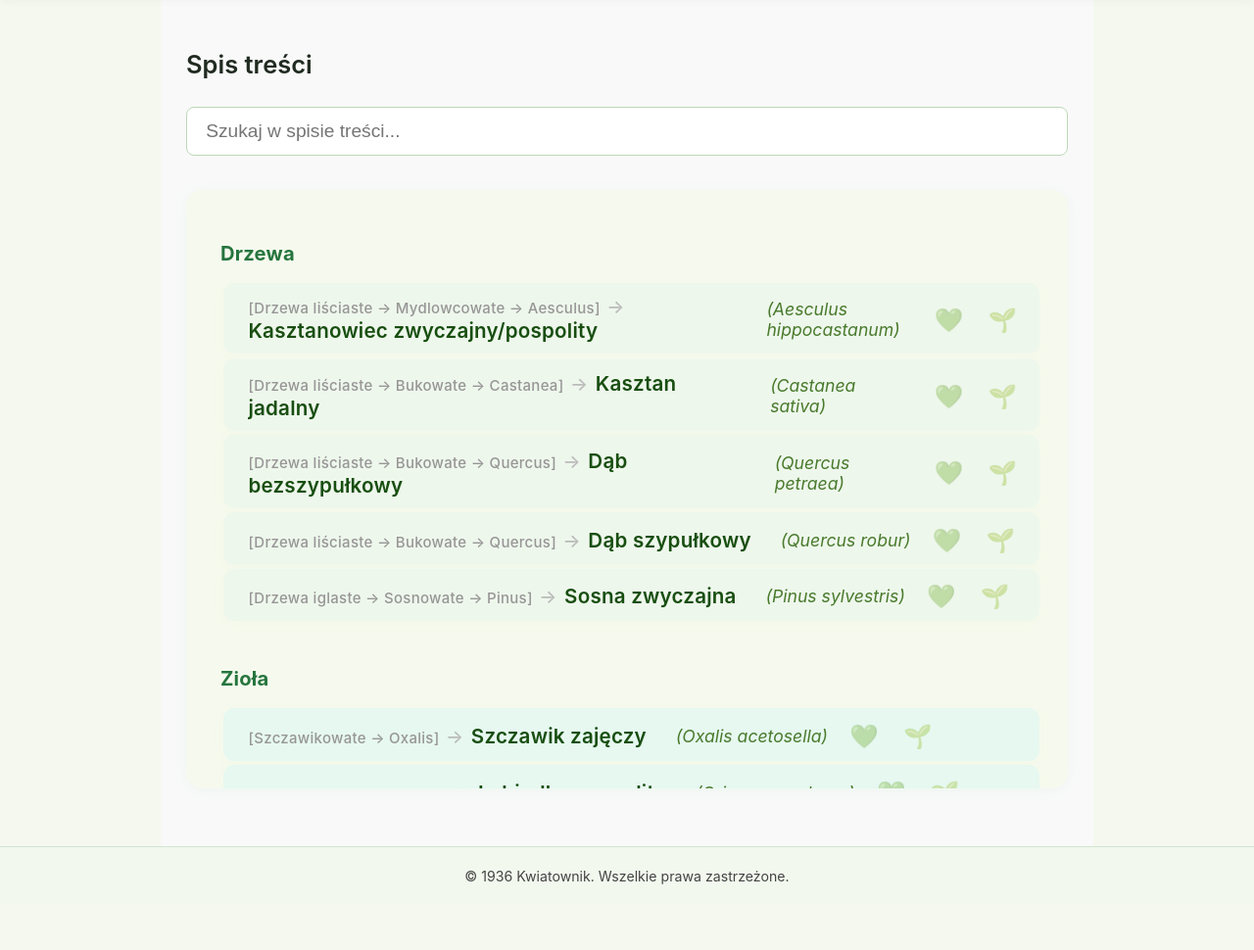
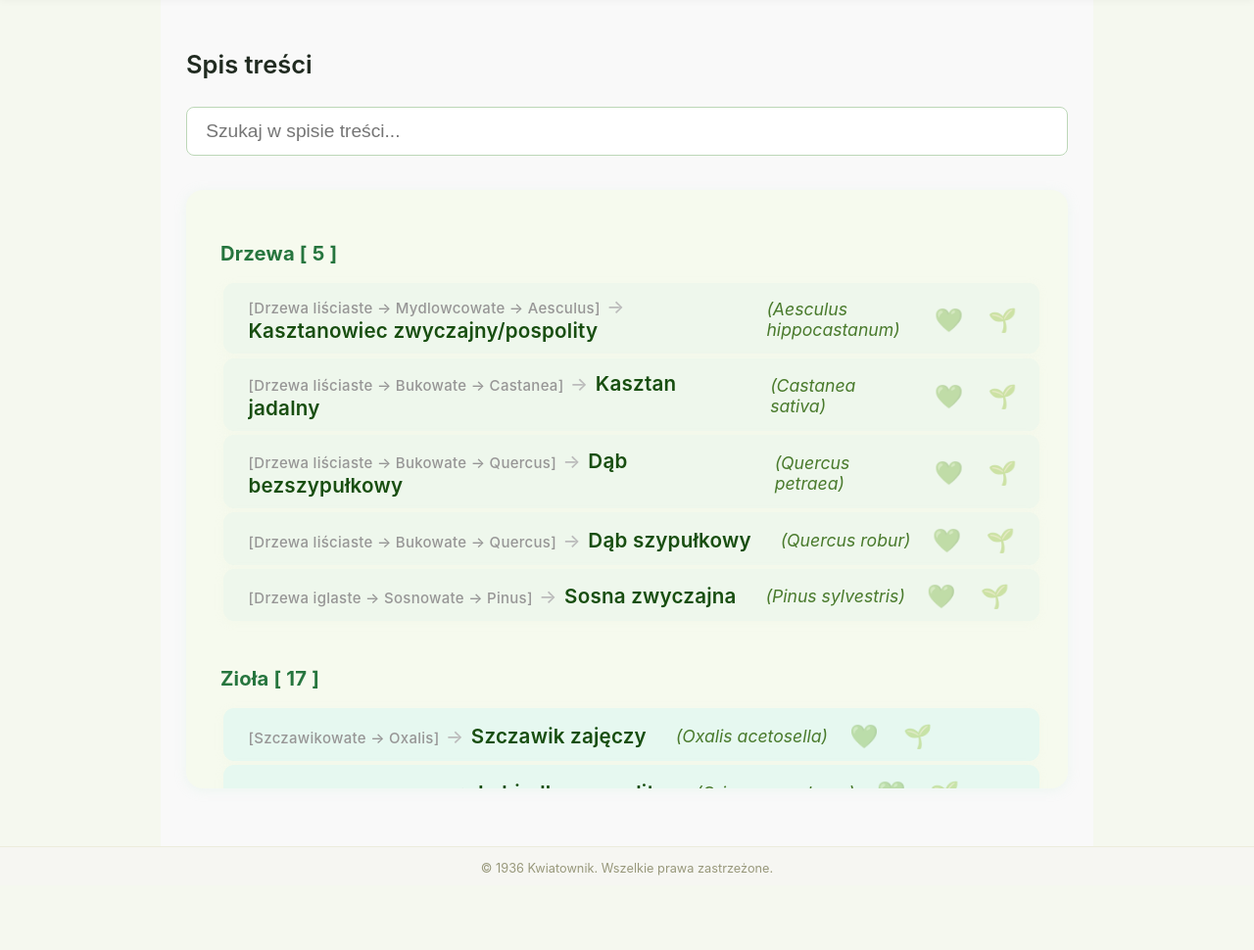
Before and after one commit to Miguanel/Kwiatownik.github.io, a Flask app: page / in a window 1280 px wide. Shown: the part 78-1048 px from the top of the page at 98% size. Run offline with Flask 3, Linux system fonts and the light colour scheme.

Commit message:
Nowa struktura z poprawki index. lista i sumaryzacjia pozycji

```diff
--- a/static/style.css
+++ b/static/style.css
@@ -9,7 +9,7 @@ body.wrapper {
     flex-direction: column;
 }
 main {
-    flex: 1;
+    flex: 1 0 auto;
 }
 main.page {
     max-width: 900px;
@@ -18,13 +18,14 @@ main.page {
     width: 100%;
 }
 footer {
-    background: #f2f8ee;
-    color: #444;
+    flex-shrink: 0;
+    width: 100%;
     text-align: center;
-    padding: 1.1em 0 1.1em 0;
-    font-size: 1em;
-    border-top: 1px solid #d2e4d1;
-    /* Możesz dodać cień lub inne style */
+    padding: 0.7em 0 0.6em 0;
+    background: #f6f6f2;
+    color: #98987b;
+    font-size: 0.9em;
+    border-top: 1px solid #ececdc;
 }
 
 
--- a/templates/generator_przepisow.html
+++ b/templates/generator_przepisow.html
@@ -14,7 +14,6 @@
 </div>
 
 <section id="results-section">
-<!--  <h3 class="results-title" style="margin-bottom:0.9em;display:none;">Wyniki wyszukiwania</h3>-->
   <div id="searchResults"></div>
 </section>
 <div id="pdf-export-dialog" style="display:none;">
--- a/templates/index.html
+++ b/templates/index.html
@@ -1,5 +1,20 @@
 {% extends "base.html" %}
 {% block title %}Kwiatownik – Spis treści{% endblock %}
+
+{% macro count_gatunki(tree) %}
+    {% set ns = namespace(total=0) %}
+    {% if tree.get('gatunki') is defined and tree['gatunki'] is iterable %}
+        {% set ns.total = ns.total + (tree['gatunki'] | length) %}
+    {% endif %}
+    {% for v in tree.values() %}
+        {% if v is mapping %}
+            {% set ns.total = ns.total + (count_gatunki(v) | int) %}
+        {% endif %}
+    {% endfor %}
+    {{ ns.total }}
+{% endmacro %}
+
+
 {% macro render_flat_group(tree, group_name, bgclass, prefix=[]) %}
 {% if tree.get('gatunki') %}
 <ul class="tree-list {{ bgclass }}">
@@ -32,13 +47,13 @@
 {% endmacro %}
 
 
-
 {% block content %}
 <h2>Spis treści</h2>
 
 <!--<pre style="font-size:0.9em;color:#888;">DEBUG TREE KEYS: {{ tree.keys()|list }}</pre>-->
 
 <!-- WYSZUKIWARKA -->
+
 <div class="search-panel" style="margin-bottom:1.6em;">
     <input type="search" id="tree-search"
            placeholder="Szukaj w spisie treści..." minlength="3" maxlength="80"
@@ -56,7 +71,11 @@
     {% for label, key, bgclass in segments %}
     {% if tree.get(key) %}
     <section class="tree-segment" data-segment="{{ label }}">
-        <h3 class="tree-segment-title">{{ label }}</h3>
+        <h3 class="tree-segment-title">
+            {{ label }} <span class="tree-group-count">[{{ count_gatunki(tree[key]) }}]</span>
+        </h3>
+
+        <!--        <pre>{{ tree[key]|tojson(indent=2) }}</pre>-->
         {{ render_flat_group(tree[key], label, bgclass) }}
     </section>
     {% endif %}
--- a/templates/search.html
+++ b/templates/search.html
@@ -19,7 +19,6 @@
     {% if results_names or results_details %}
         <ul class="search-results">
 
-        {# --- Sekcja 1: TYLKO w nazwie (gatunek/podgatunek/nazwa łacińska) --- #}
         {% if results_names %}
             <li class="results-header"><b>Znaleziono w nazwie rośliny:</b></li>
             {% for plant in results_names %}
@@ -42,7 +41,6 @@
             {% endfor %}
         {% endif %}
 
-        {# --- Sekcja 2: W szczegółach (dowolne inne pole, także jeśli było wyżej) --- #}
         {% if results_details %}
             <li class="results-header" style="margin-top:1.7em;"><b>Znaleziono w szczegółach:</b></li>
             {% for plant in results_details %}
@@ -81,8 +79,8 @@ document.getElementById("searchForm").onsubmit = function(e) {
         e.preventDefault();
         return false;
     }
-    if(v.length > 120) {
-        hint.textContent = "Wpisz maksymalnie 120 znaków!";
+    if(v.length > 80) {
+        hint.textContent = "Wpisz maksymalnie 80 znaków!";
         hint.style.display = "block";
         e.preventDefault();
         return false;
```
Lines whose indentation alone changed are shown as unchanged.
